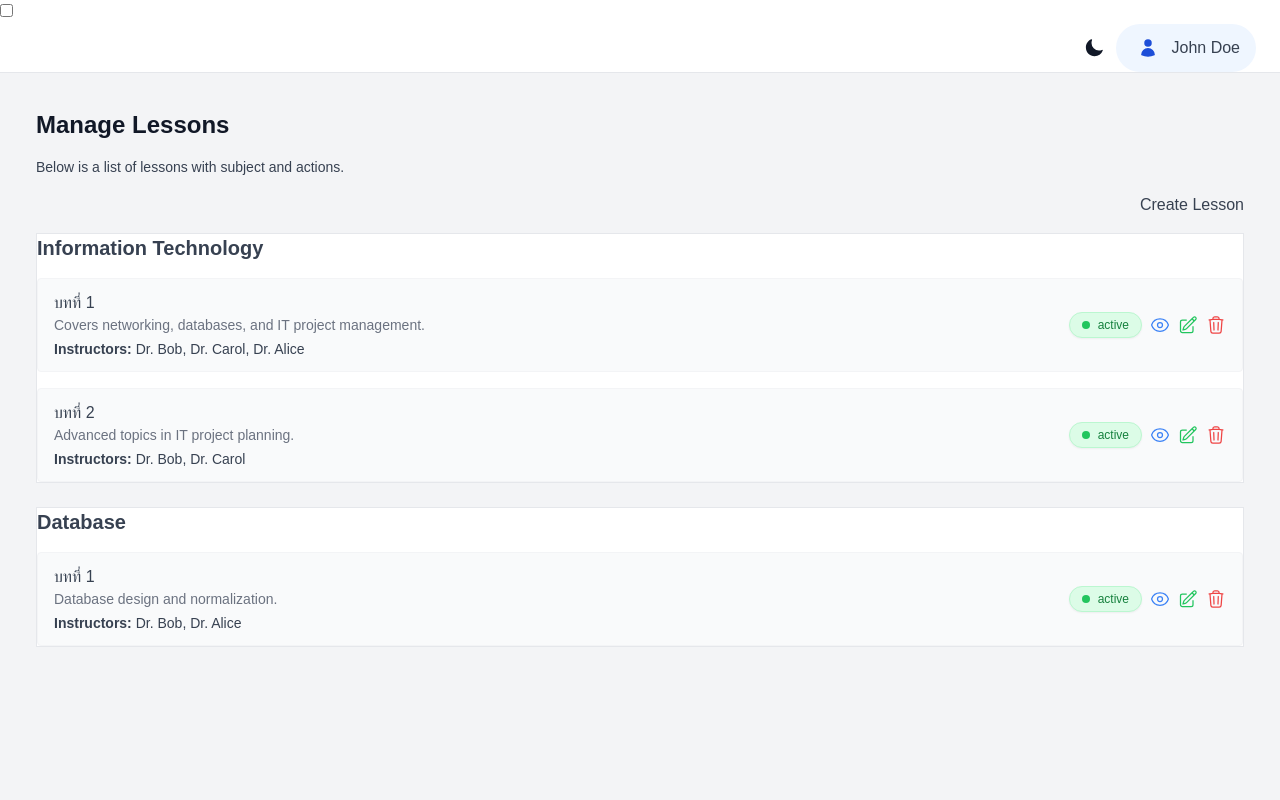
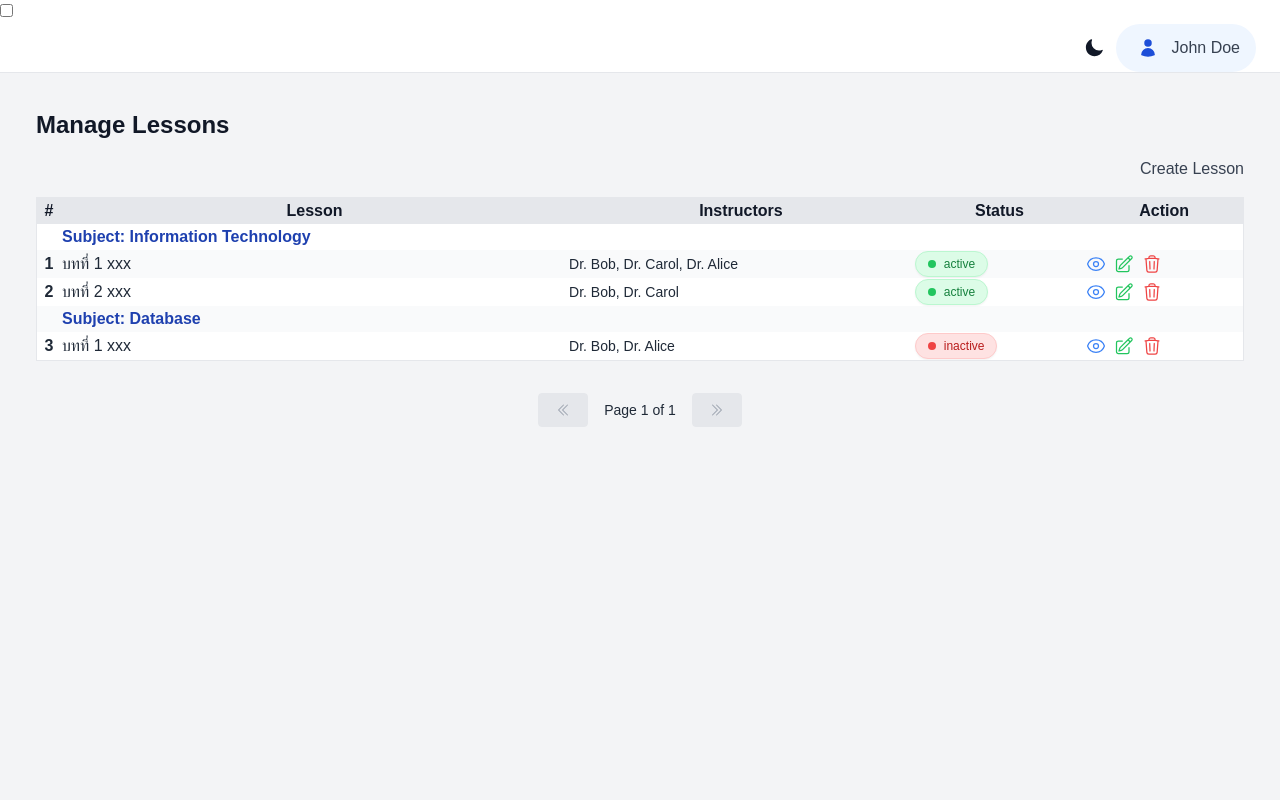
Before and after one commit to Uma-MCMXC/self-paced-learning, a Next.js app in the folder frontend/: page /lecturer/lesson/manage in a window 1280 px wide. Shown: the top 800 px of the page. Built offline with nearby package versions, Linux system fonts and the light colour scheme.

Commit message:
frontend: update mode & show manage lessons

```diff
--- a/frontend/app/components/ui/Modal.tsx
+++ b/frontend/app/components/ui/Modal.tsx
@@ -17,7 +17,7 @@ export default function Modal({ id, title, icon, children, onClose }: ModalProps
         {title && (
           <div className="flex items-center gap-2 border-b pb-2 mb-4">
             {icon}
-            <h3 className="font-bold text-lg text-gray-800">{title}</h3>
+            <h3 className="font-bold text-lg text-gray-800 dark:text-white">{title}</h3>
           </div>
         )}
         <div>{children}</div>
--- a/frontend/app/components/ui/SimpleTable.tsx
+++ b/frontend/app/components/ui/SimpleTable.tsx
@@ -3,7 +3,9 @@
 import React, { useState } from 'react'
 import { ChevronDoubleLeftIcon, ChevronDoubleRightIcon } from '@heroicons/react/24/solid'
 
-export type TableRow = Record<string, string | number | React.ReactNode>
+export type TableRow = Record<string, string | number | React.ReactNode> & {
+  _isSubjectRow?: boolean
+}
 
 export default function SimpleTable({
   data,
@@ -19,6 +21,8 @@ export default function SimpleTable({
   const totalPages = Math.ceil(data.length / rowsPerPage)
   const startIndex = (currentPage - 1) * rowsPerPage
   const paginatedData = data.slice(startIndex, startIndex + rowsPerPage)
+
+  let displayIndex = (currentPage - 1) * rowsPerPage + 1
 
   const handlePrev = () => {
     setCurrentPage((prev) => Math.max(prev - 1, 1))
@@ -39,23 +43,29 @@ export default function SimpleTable({
           )}
 
           <tbody>
-            {paginatedData.map((row, index) => (
+            {paginatedData.map((row, index) => {
+              const isSubjectRow = row._isSubjectRow
+              return (
                 <tr
                   key={index}
                   className={`${
-                  index % 2 === 0 ? 'bg-white dark:bg-gray-900' : 'bg-gray-50 dark:bg-gray-800'
+                    index % 2 === 0
+                      ? 'bg-white text-gray-800 dark:bg-gray-900 dark:text-gray-100'
+                      : 'bg-gray-50 text-gray-800 dark:bg-gray-800 dark:text-gray-100'
                   }`}
                 >
-                <th className={`text-gray-800 dark:text-gray-100 font-semibold`}>
-                  {startIndex + index + 1}
-                </th>
-                {Object.keys(row).map((key) => (
-                  <td key={key} className="text-gray-700 dark:text-gray-100">
-                    {row[key]}
+                  <th className="font-semibold">{!isSubjectRow ? displayIndex++ : ''}</th>
+                  {Object.entries(row).map(([key, value]) => {
+                    if (key === '_isSubjectRow') return null
+                    return (
+                      <td key={key} className="text-gray-800 dark:text-gray-100">
+                        {value}
                       </td>
-                ))}
+                    )
+                  })}
                 </tr>
-            ))}
+              )
+            })}
           </tbody>
         </table>
       </div>
@@ -71,7 +81,7 @@ export default function SimpleTable({
               : 'bg-white text-gray-800 dark:bg-gray-900 dark:text-white border-gray-300 dark:border-gray-600 hover:bg-gray-100 dark:hover:bg-gray-700'
           }`}
         >
-          <ChevronDoubleLeftIcon className="w-4 h-4" />
+          <ChevronDoubleLeftIcon className="w-4 h-4 dark:text-white" />
         </button>
 
         <span className="text-sm text-gray-800 dark:text-white">
@@ -87,7 +97,7 @@ export default function SimpleTable({
               : 'bg-white text-gray-800 dark:bg-gray-900 dark:text-white border-gray-300 dark:border-gray-600 hover:bg-gray-100 dark:hover:bg-gray-700'
           }`}
         >
-          <ChevronDoubleRightIcon className="w-4 h-4" />
+          <ChevronDoubleRightIcon className="w-4 h-4 dark:text-white" />
         </button>
       </div>
     </div>
--- a/frontend/app/lecturer/lesson/manage/page.tsx
+++ b/frontend/app/lecturer/lesson/manage/page.tsx
@@ -1,13 +1,12 @@
 'use client'
 
 import React, { useState } from 'react'
-import Link from 'next/link'
 import PageContainer from '@/app/components/ui/PageContainer'
+import SimpleTable, { TableRow } from '@/app/components/ui/SimpleTable'
 import Button from '@/app/components/ui/Button'
-import CardContainer from '@/app/components/ui/CardContainer'
-import SectionTitle from '@/app/components/ui/SectionTitle'
 import StatusToggleButton from '@/app/components/ui/StatusToggleButton'
 import Toast from '@/app/components/ui/Toast'
+import Link from 'next/link'
 import { EyeIcon, PencilSquareIcon, TrashIcon } from '@heroicons/react/24/outline'
 
 type Lecturer = { name: string; role: 'Owner' | 'Co-Owner' }
@@ -22,12 +21,11 @@ type Subject = {
   lecturers: Lecturer[]
 }
 
-// 🔹 Mock Data (flattened)
-const lessons: Subject[] = [
+const initialLessons: Subject[] = [
   {
     id: '1',
     subject: 'Information Technology',
-    lessons: 'บทที่ 1',
+    lessons: 'บทที่ 1 xxx',
     content: 'Covers networking, databases, and IT project management.',
     status: 'active',
     createdBy: 'Staff User',
@@ -41,7 +39,7 @@ const lessons: Subject[] = [
   {
     id: '2',
     subject: 'Information Technology',
-    lessons: 'บทที่ 2',
+    lessons: 'บทที่ 2 xxx',
     content: 'Advanced topics in IT project planning.',
     status: 'active',
     createdBy: 'Staff User',
@@ -54,9 +52,9 @@ const lessons: Subject[] = [
   {
     id: '3',
     subject: 'Database',
-    lessons: 'บทที่ 1',
+    lessons: 'บทที่ 1 xxx',
     content: 'Database design and normalization.',
-    status: 'active',
+    status: 'inactive',
     createdBy: 'Staff User',
     updatedAt: '2025-04-06 10:30',
     lecturers: [
@@ -66,15 +64,8 @@ const lessons: Subject[] = [
   },
 ]
 
-// 🔹 Group by subject
-const groupBySubject = lessons.reduce<Record<string, Subject[]>>((acc, lesson) => {
-  if (!acc[lesson.subject]) acc[lesson.subject] = []
-  acc[lesson.subject].push(lesson)
-  return acc
-}, {})
-
-export default function GroupedSubjectLessons() {
-  const [lessonList, setLessonList] = useState<Subject[]>(lessons)
+export default function LessonTablePage() {
+  const [lessonList, setLessonList] = useState<Subject[]>(initialLessons)
   const [toastMsg, setToastMsg] = useState<string | null>(null)
 
   const toggleStatus = (id: string) => {
@@ -84,72 +75,82 @@ export default function GroupedSubjectLessons() {
       )
     )
 
-    setToastMsg('Subject status has been updated.')
+    setToastMsg('Lesson status updated.')
     setTimeout(() => setToastMsg(null), 3000)
   }
+
+  const groupedLessons = lessonList.reduce<Record<string, Subject[]>>((acc, lesson) => {
+    if (!acc[lesson.subject]) acc[lesson.subject] = []
+    acc[lesson.subject].push(lesson)
+    return acc
+  }, {})
+
+  const groupedData: TableRow[] = []
+
+  Object.entries(groupedLessons).forEach(([subjectName, lessons]) => {
+    groupedData.push({
+      _isSubjectRow: true,
+      subject: (
+        <div className="font-bold text-blue-800 dark:text-white">Subject: {subjectName}</div>
+      ),
+      instructors: '',
+      status: '',
+      action: '',
+    })
+
+    lessons.forEach((lesson) => {
+      groupedData.push({
+        subject: (
+          <div>
+            <div className="font-medium text-gray-800 dark:text-white">{lesson.lessons}</div>
+          </div>
+        ),
+        instructors: (
+          <div className="text-sm">{lesson.lecturers.map((l) => l.name).join(', ')}</div>
+        ),
+        status: (
+          <StatusToggleButton status={lesson.status} onClick={() => toggleStatus(lesson.id)} />
+        ),
+        action: (
+          <div className="flex gap-2">
+            <button title="View" onClick={() => alert(`View ${lesson.subject}`)}>
+              <EyeIcon className="w-5 h-5 text-blue-500 hover:text-blue-700" />
+            </button>
+            <Link href={`/lecturer/subject/edit/${lesson.id}`} title="Edit">
+              <PencilSquareIcon className="w-5 h-5 text-green-500 hover:text-green-700" />
+            </Link>
+            <button
+              title="Delete"
+              onClick={() => confirm(`Delete lesson "${lesson.lessons}"?`) && alert('Deleted')}
+            >
+              <TrashIcon className="w-5 h-5 text-red-500 hover:text-red-700" />
+            </button>
+          </div>
+        ),
+      })
+    })
+  })
 
   return (
     <PageContainer title="Manage Lessons">
       {toastMsg && <Toast message={toastMsg} type="success" />}
-
-      <p className="text-sm text-base-600 mb-4">
-        Below is a list of lessons with subject and actions.
-      </p>
-
       <div className="flex justify-end mb-4">
-        <Button label="Create Lesson" variant="success" size="md" href="/lecturer/lesson/create" />
+        <Button label="Create Lesson" variant="success" href="/lecturer/lesson/create" />
       </div>
 
-      <div className="space-y-6">
-        {Object.entries(
-          lessonList.reduce<Record<string, Subject[]>>((acc, lesson) => {
-            if (!acc[lesson.subject]) acc[lesson.subject] = []
-            acc[lesson.subject].push(lesson)
-            return acc
-          }, {})
-        ).map(([subjectName, lessons]) => (
-          <CardContainer key={subjectName}>
-            <SectionTitle>{subjectName}</SectionTitle>
-            <ul className="space-y-4">
-              {lessons.map((lesson) => (
-                <li
-                  key={lesson.id}
-                  className="flex flex-col md:flex-row md:items-center justify-between border border-gray-100 rounded px-4 py-3 bg-gray-50"
-                >
-                  <div>
-                    <p className="font-medium text-gray-700">{lesson.lessons}</p>
-                    <p className="text-sm text-gray-500 mb-1">{lesson.content}</p>
-                    <div className="text-sm text-gray-700">
-                      <strong>Instructors:</strong> {lesson.lecturers.map((l) => l.name).join(', ')}
-                    </div>
-                  </div>
-
-                  <div className="flex gap-2 mt-3 md:mt-0 md:ml-4 items-center">
-                    <StatusToggleButton
-                      status={lesson.status}
-                      onClick={() => toggleStatus(lesson.id)}
-                    />
-                    <button title="View" onClick={() => alert(`View ${lesson.subject}`)}>
-                      <EyeIcon className="w-5 h-5 text-blue-500 hover:text-blue-700 cursor-pointer" />
-                    </button>
-                    <Link href={`/lecturer/subject/edit/${lesson.id}`} title="Edit">
-                      <PencilSquareIcon className="w-5 h-5 text-green-500 hover:text-green-700 cursor-pointer" />
-                    </Link>
-                    <button
-                      title="Delete"
-                      onClick={() =>
-                        confirm(`Delete lesson "${lesson.lessons}"?`) && alert('Deleted')
-                      }
-                    >
-                      <TrashIcon className="w-5 h-5 text-red-500 hover:text-red-700 cursor-pointer" />
-                    </button>
-                  </div>
-                </li>
-              ))}
-            </ul>
-          </CardContainer>
-        ))}
-      </div>
+      <SimpleTable
+        data={groupedData}
+        rowsPerPage={5}
+        thead={
+          <tr>
+            <th className="w-6">#</th>
+            <th>Lesson</th>
+            <th>Instructors</th>
+            <th>Status</th>
+            <th>Action</th>
+          </tr>
+        }
+      />
     </PageContainer>
   )
 }
```
Also changed, not shown: frontend/app/lecturer/subject/manage/page.tsx (+29 -23 lines). Lines whose indentation alone changed are shown as unchanged.
